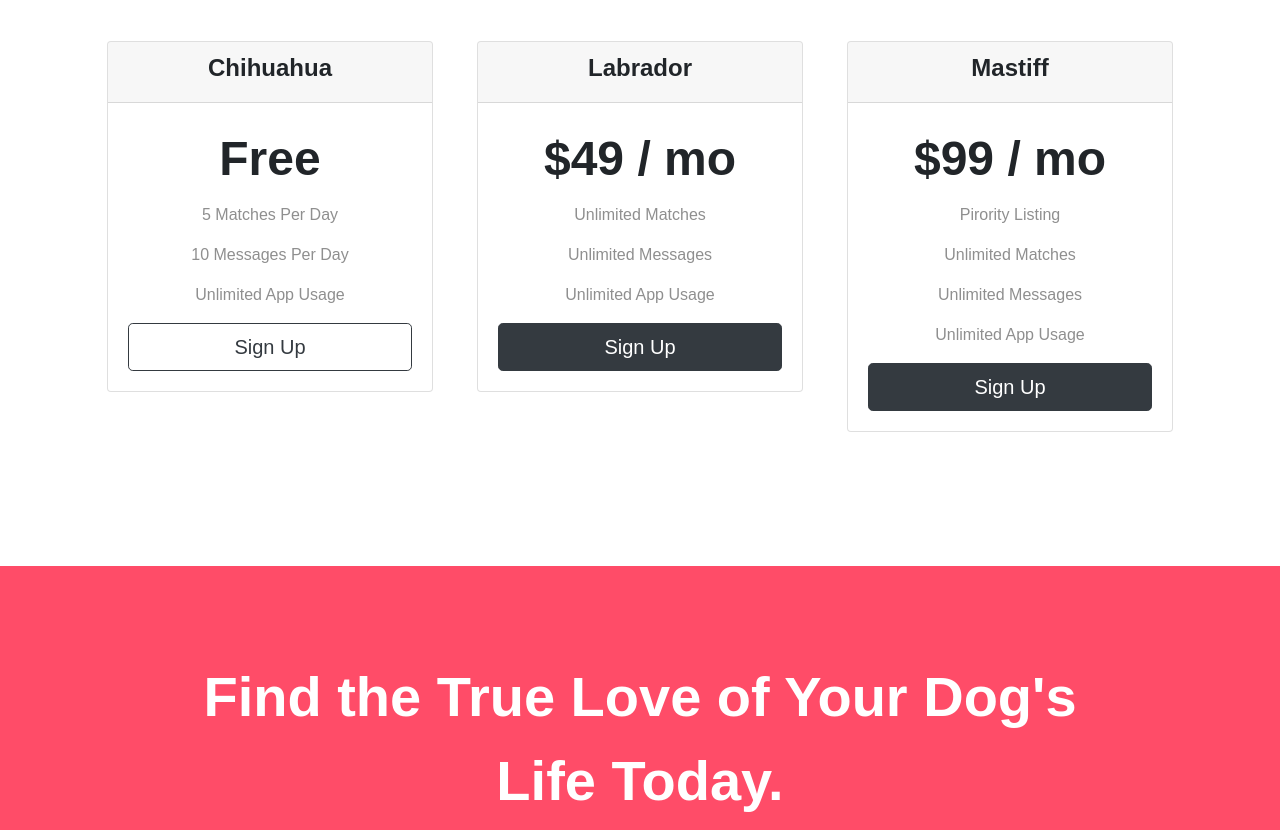
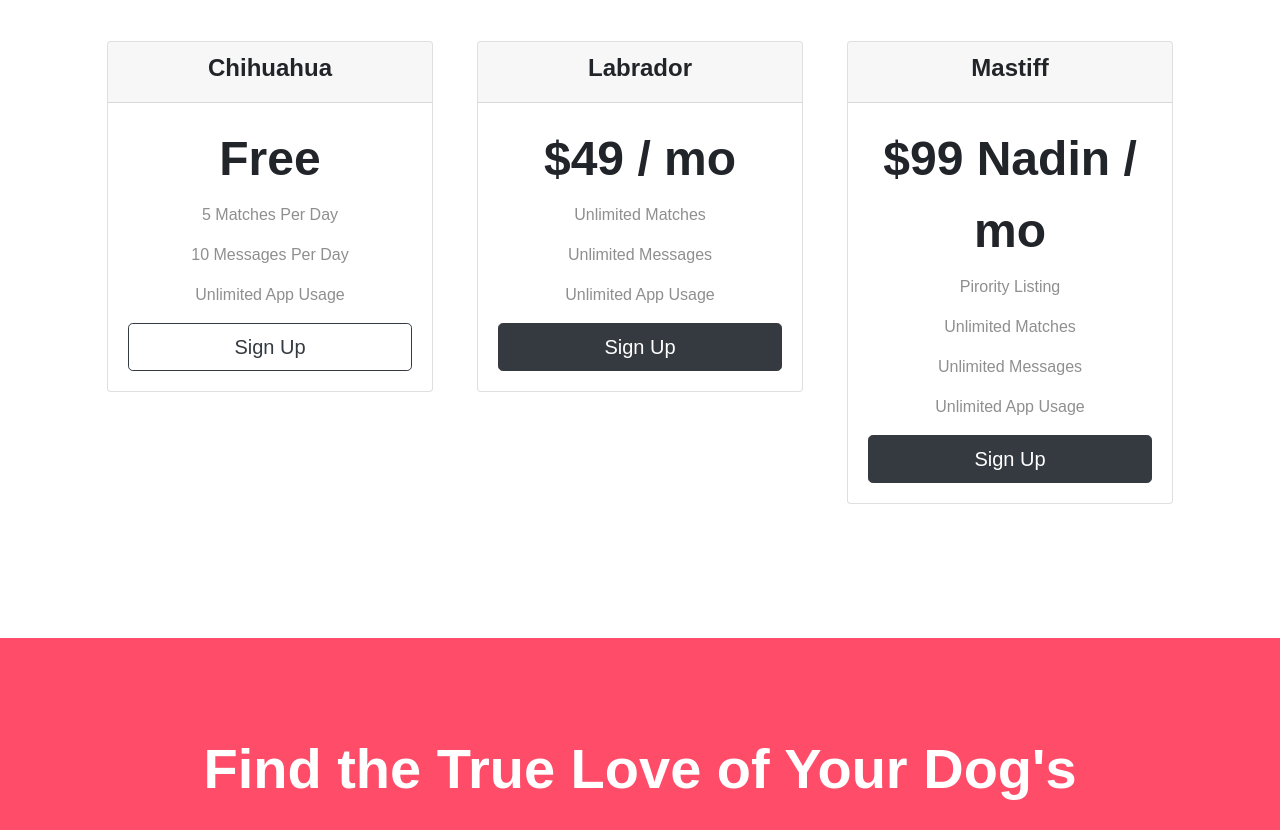
Before and after one commit to ofirbsh/TinDog, a plain HTML site: page index.html in a window 1280 px wide. Shown: the part 2040-2870 px from the top of the page. Drawn offline with nearby package versions, Linux system fonts and the light colour scheme.

Commit message:
Add files via upload
change price

```diff
--- a/index.html
+++ b/index.html
@@ -164,7 +164,7 @@
             <h3 class="feature-title">Mastiff</h3>
           </div>
           <div class="card-body">
-            <h2 class="price-text">$99 / mo</h2>
+            <h2 class="price-text">$99 Nadin / mo</h2>
             <p>Pirority Listing</p>
             <p>Unlimited Matches</p>
             <p>Unlimited Messages</p>
```
